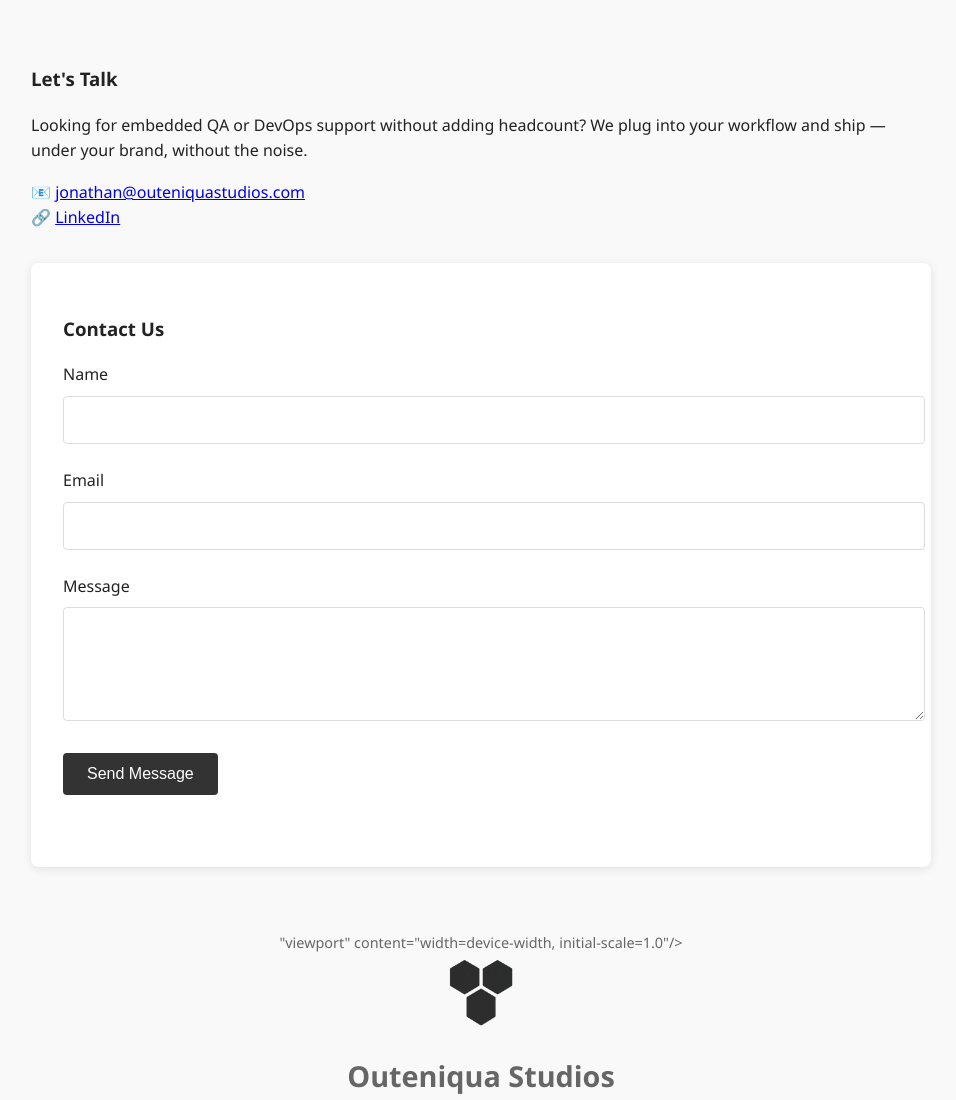
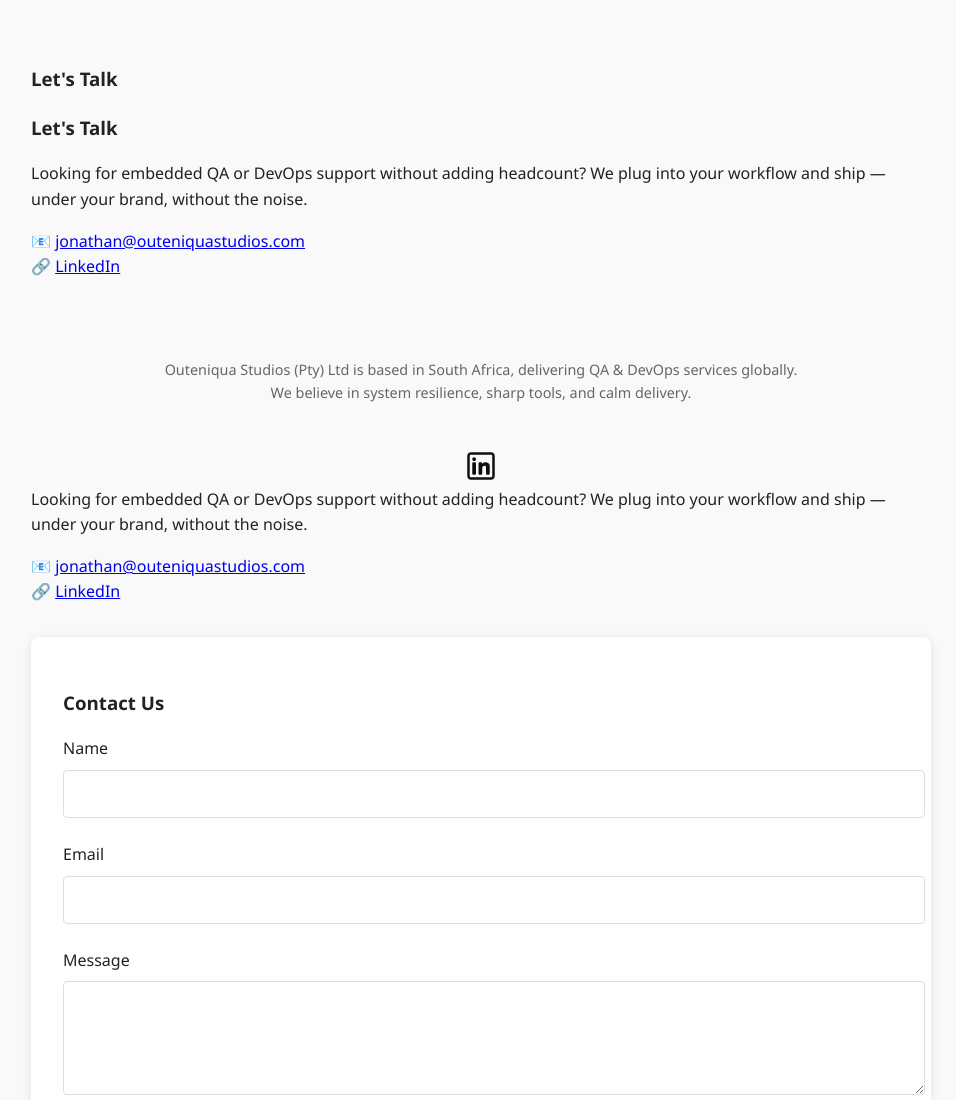
Before and after one commit to jcopperman/outeniqua-b2b, a plain HTML site: page index.html in a window 1280 px wide. Shown: the top 1100 px of the page, without its empty margins (159-1115 px from the left). Drawn offline with Linux system fonts and the light colour scheme.

Commit message:
Update file permissions and enhance index.html and style.css
- Changed file permissions for multiple files to executable (755).
- Updated index.html to improve the contact section with additional footer content and corrected HTML structure.
- Enhanced style.css with new styles for footer content and social links.
- Added LinkedIn SVG logo to the logos directory.

```diff
--- a/index.html
+++ b/index.html
@@ -3,6 +3,7 @@
 <head>
   <meta charset="UTF-8" />
   <section>
+    <h3>Let's Talk</  <section>
     <h3>Let's Talk</h3>
     <p>
       Looking for embedded QA or DevOps support without adding headcount?
@@ -10,7 +11,28 @@
     </p>
     <p>
       📧 <a href="mailto:jonathan@outeniquastudios.com">jonathan@outeniquastudios.com</a><br/>
-      🔗 <a href="https://www.linkedin.com/in/jonathanopperman-0a368b4a" target="_blank">LinkedIn</a>
+      🔗 <a href="https://www.linkedin.com/company/outeniqua-studios/" target="_blank">LinkedIn</a>
+    </p>
+  </section>
+
+  <footer>
+    <div class="footer-content">
+      <p>
+        Outeniqua Studios (Pty) Ltd is based in South Africa, delivering QA & DevOps services globally.<br/>
+        We believe in system resilience, sharp tools, and calm delivery.
+      </p>
+      <div class="social-links">
+        <a href="https://www.linkedin.com/company/outeniqua-studios/" target="_blank" class="social-icon">
+          <img src="logos/linkedin-svgrepo-com.svg" alt="LinkedIn" />
+        </a>
+      </div>
+    </div>
+  </footer>Looking for embedded QA or DevOps support without adding headcount?
+      We plug into your workflow and ship — under your brand, without the noise.
+    </p>
+    <p>
+      📧 <a href="mailto:jonathan@outeniquastudios.com">jonathan@outeniquastudios.com</a><br/>
+      🔗 <a href="https://www.linkedin.com/company/outeniqua-studios/" target="_blank">LinkedIn</a>
     </p>
   </section>
 
--- a/style.css
+++ b/style.css
@@ -62,6 +62,27 @@ footer {
   margin-top: 4rem;
   font-size: 0.9rem;
   color: #666;
+}
+
+.footer-content {
+  display: flex;
+  flex-direction: column;
+  align-items: center;
+  gap: 1.5rem;
+}
+
+.social-links {
+  margin-top: 0.5rem;
+}
+
+.social-icon img {
+  width: 30px;
+  height: 30px;
+  transition: opacity 0.3s;
+}
+
+.social-icon:hover img {
+  opacity: 0.7;
 }
 
 /* Contact form styles */
```
Also changed, not shown: logos/linkedin-svgrepo-com.svg (added), 1 other file.
